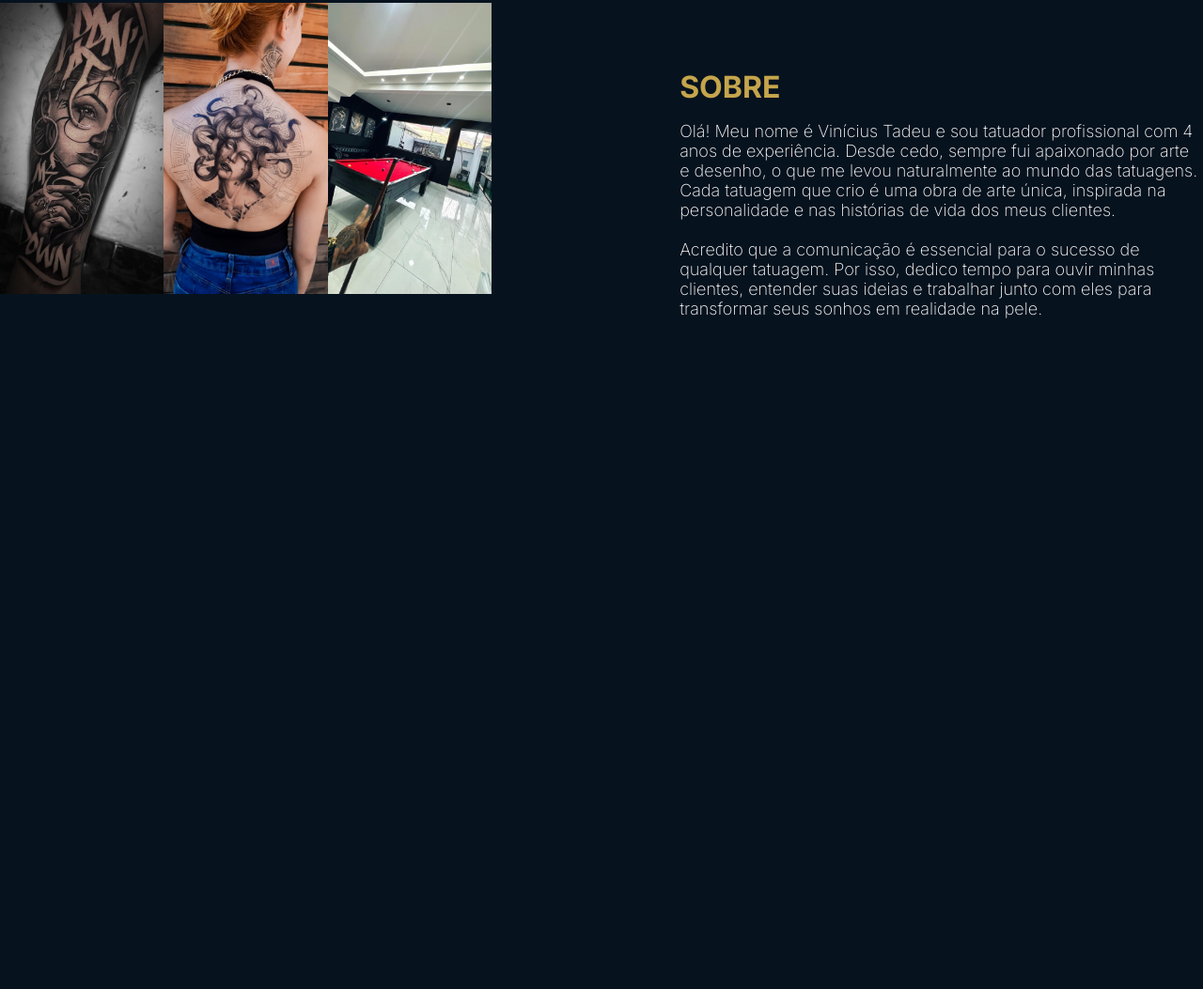
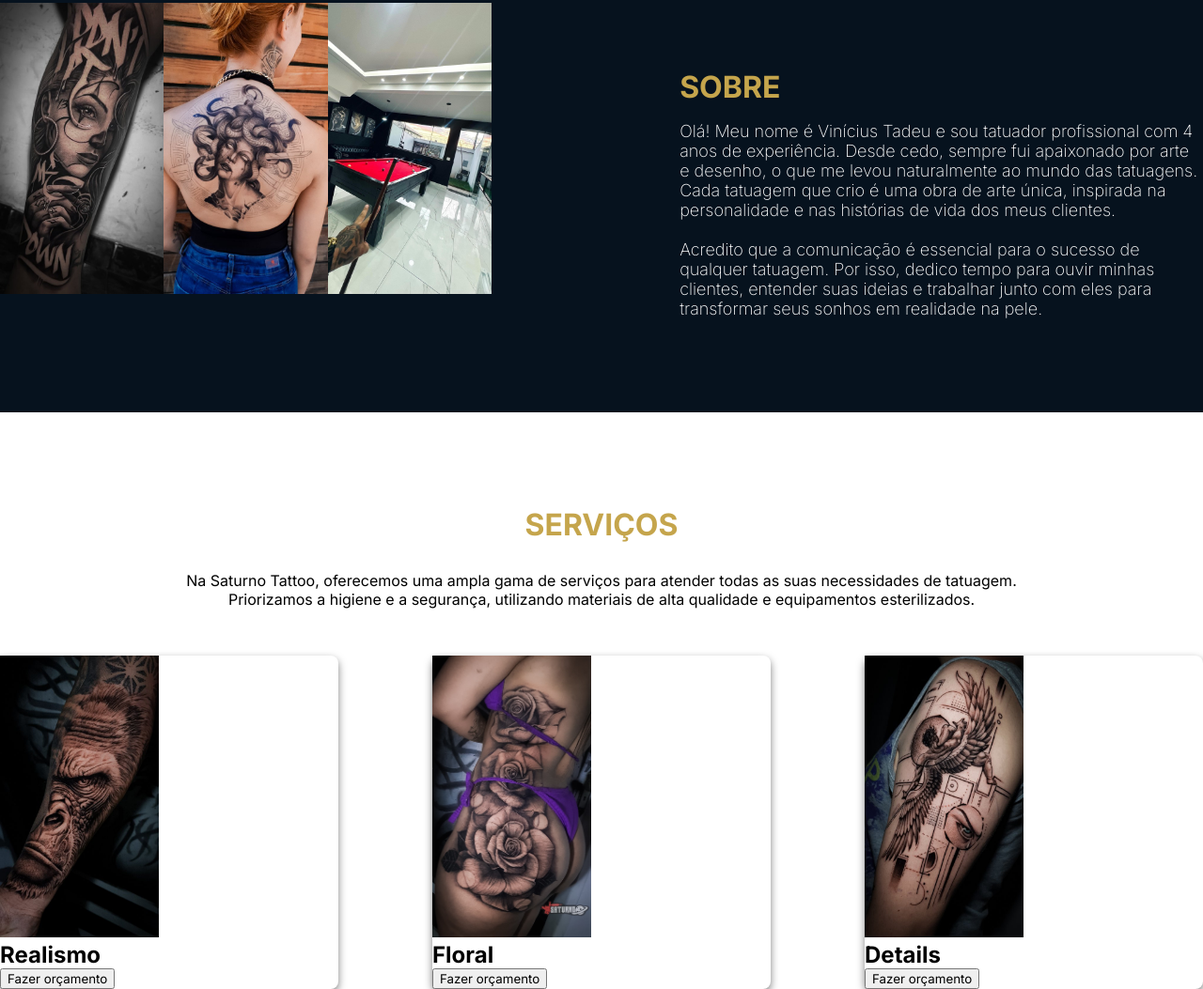
Before and after one commit to rafaelvicenzo/Saturno-Tattoo, a plain HTML site: page index.html in a window 1280 px wide. Shown: the part 913-1966 px from the top of the page at 94% size. Before the commit the page ends 1252 px from the top, so only its background shows below. Drawn offline with Linux system fonts and the light colour scheme.

```diff
--- a/assets/style/css/style.scss
+++ b/assets/style/css/style.scss
@@ -125,3 +125,44 @@ body {
 main {
     display: flex;
 }
+
+section {
+    background-color: #fff;
+}
+
+section h1 {
+    display: flex;
+    justify-content: center;
+    align-items: center;
+    margin-top: 100px;
+    font-family: 'Inter', sans-serif;
+    font-weight: 700;
+    font-size: xx-large;
+    text-transform: uppercase;
+    color: #C5A54C;
+    padding-top: 100px;
+    padding-bottom: 30px;
+}
+
+section p {
+    margin-top: 0;
+    color: #000;
+}
+
+.cards img {
+    height: 300px;
+}
+.cards {
+    display: grid;
+    margin-top: 50px;
+    //margin-left: 212px;
+    grid-template-columns: 1fr 1fr 1fr;
+    gap: 100px;
+    justify-content: center;
+    align-items: center;
+}
+
+.card {
+    border-radius: 8px;
+    box-shadow: 0 4px 8px rgba(0, 0, 0, 0.5);
+}
--- a/index.html
+++ b/index.html
@@ -32,5 +32,35 @@
         <div class="about">Sobre <p>Olá! Meu nome é Vinícius Tadeu e sou tatuador profissional com 4 anos de experiência. Desde cedo, sempre fui apaixonado por arte e desenho, o que me levou naturalmente ao mundo das tatuagens. Cada tatuagem que crio é uma obra de arte única, inspirada na personalidade e nas histórias de vida dos meus clientes. <br>
            <br> Acredito que a comunicação é essencial para o sucesso de qualquer tatuagem. Por isso, dedico tempo para ouvir minhas clientes, entender suas ideias e trabalhar junto com eles para transformar seus sonhos em realidade na pele.</p></div>
     </main>
+
+    <section>
+        <h1>Serviços</h1>
+        <p>Na Saturno Tattoo, oferecemos uma ampla gama de serviços para atender todas as suas necessidades de tatuagem.</p>
+        <p>Priorizamos a higiene e a segurança, utilizando materiais de alta qualidade e equipamentos esterilizados.</p>
+
+        <div class="cards">
+            <div class="card">
+                <img src="/assets/images/Realismo.jpg" alt="Realismo">
+                <div class="card-content">
+                    <h2>Realismo</h2>
+                    <button>Fazer orçamento</button>
+                </div>
+            </div>
+            <div class="card">
+                <img src="/assets/images/Floral.jpg" alt="Floral">
+                <div class="card-content">
+                    <h2>Floral</h2>
+                    <button>Fazer orçamento</button>
+                </div>
+            </div>
+            <div class="card">
+                <img src="/assets/images/Details.jpg" alt="Details">
+                <div class="card-content">
+                    <h2>Details</h2>
+                    <button>Fazer orçamento</button>
+                </div>
+            </div>
+        </div>
+    </section>
 </body>
 </html>
```
Also changed, not shown: assets/images/Details.jpg (added), assets/images/Floral.jpg (added), assets/images/Realismo.jpg (added), assets/style/css/style.css, 1 other file.
